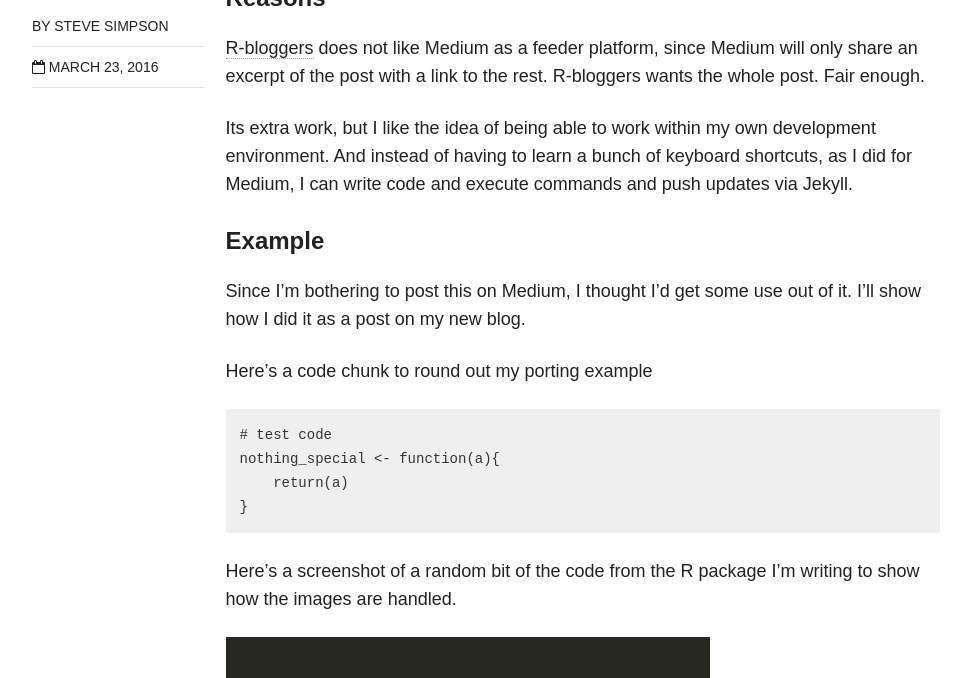
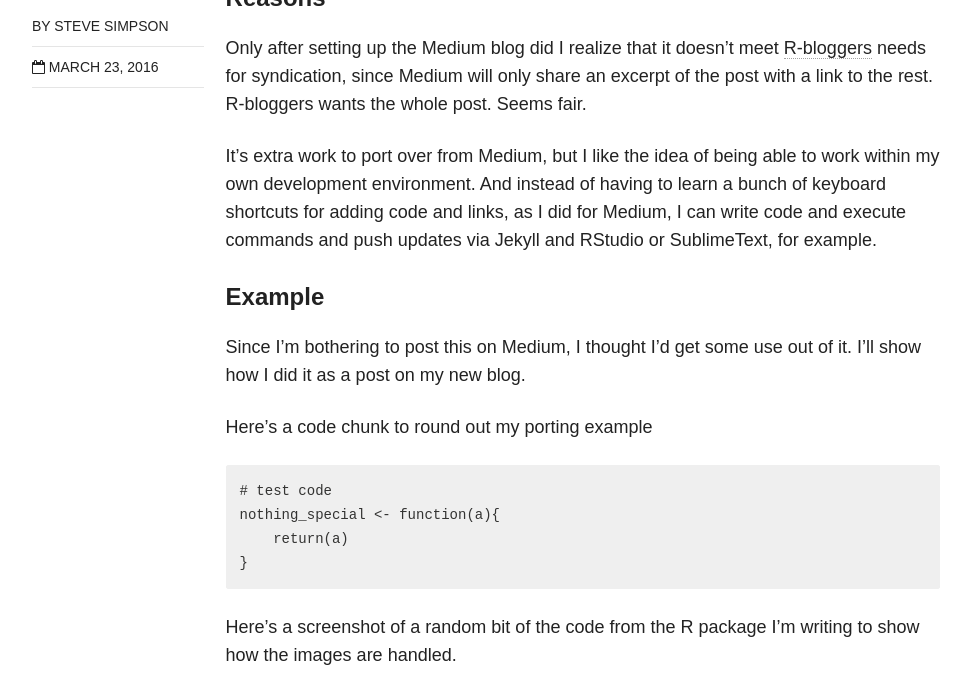
Before and after one commit to data-steve/data-steve.github.io, a Jekyll site: the page built from _posts/2016-03-23-porting-medium-to-jekyll-on-github.md, in a window 1280 px wide and 900 px high, scrolled down 435 px, cut to the strip 222-900 px from the top of the window. Shown: the whole strip, without its empty margins (154-1125 px from the left). Built offline with Jekyll 4.4.1, drawn with Linux system fonts in a browser that asks for light colours; nearby versions of some CDN libraries.

Commit message:
changed dates and moved content in _backlog for reposting to R-bloggers

```diff
--- a/_posts/2016-03-23-porting-medium-to-jekyll-on-github.md
+++ b/_posts/2016-03-23-porting-medium-to-jekyll-on-github.md
@@ -14,13 +14,12 @@ with code and make a package out of it in case others might want to.
 
 #### Reasons
 
-[R-bloggers](http://www.r-bloggers.com/) does not like Medium as a feeder platform, since Medium will only share an excerpt of
-the post with a link to the rest. R-bloggers wants the whole post. Fair
-enough.
+Only after setting up the Medium blog did I realize that it doesn't meet [R-bloggers](http://www.r-bloggers.com/) needs for syndication, since Medium will only share an excerpt of
+the post with a link to the rest. R-bloggers wants the whole post. Seems fair.
 
-Its extra work, but I like the idea of being able to work within my own
+It's extra work to port over from Medium, but I like the idea of being able to work within my own
 development environment. And instead of having to learn a bunch of
-keyboard shortcuts, as I did for Medium, I can write code and execute commands and push updates via Jekyll.
+keyboard shortcuts for adding code and links, as I did for Medium, I can write code and execute commands and push updates via Jekyll and RStudio or SublimeText, for example.
 
 #### Example
 
```
